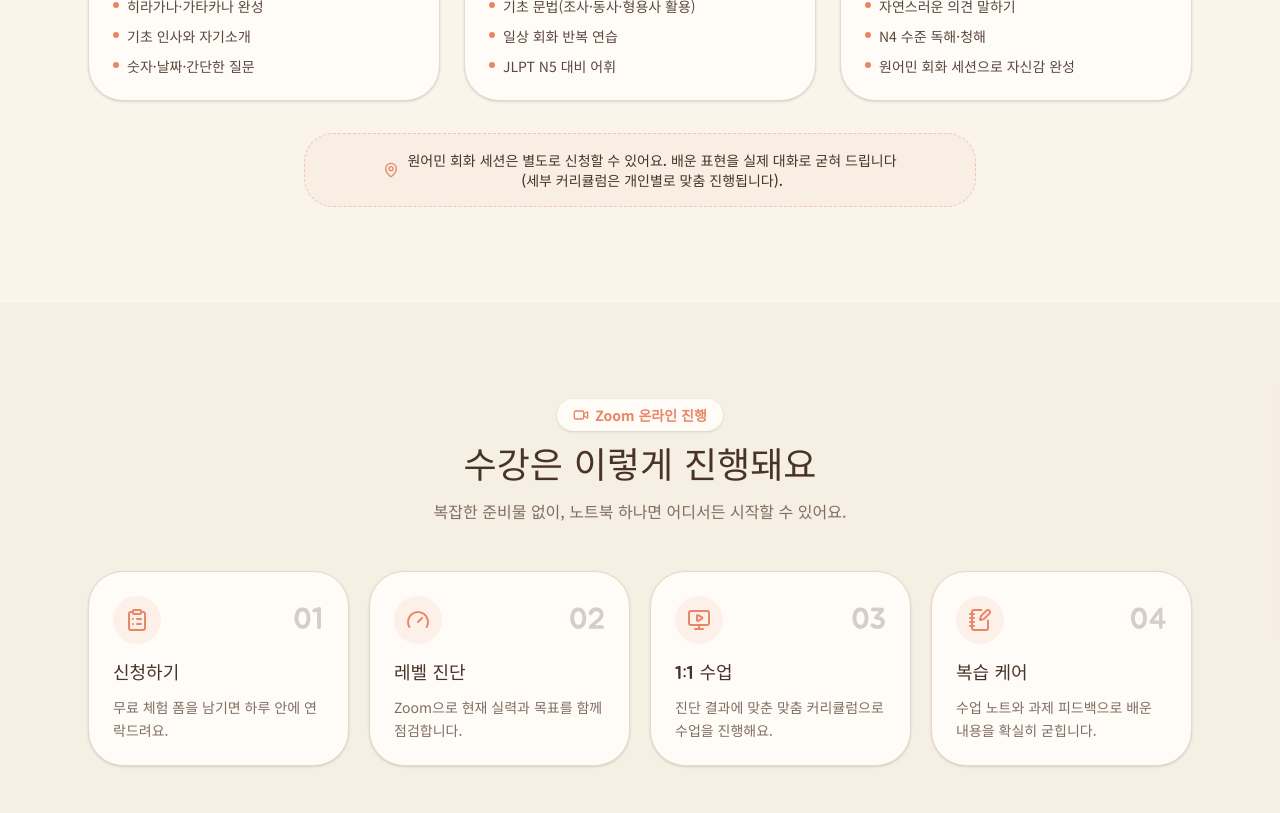
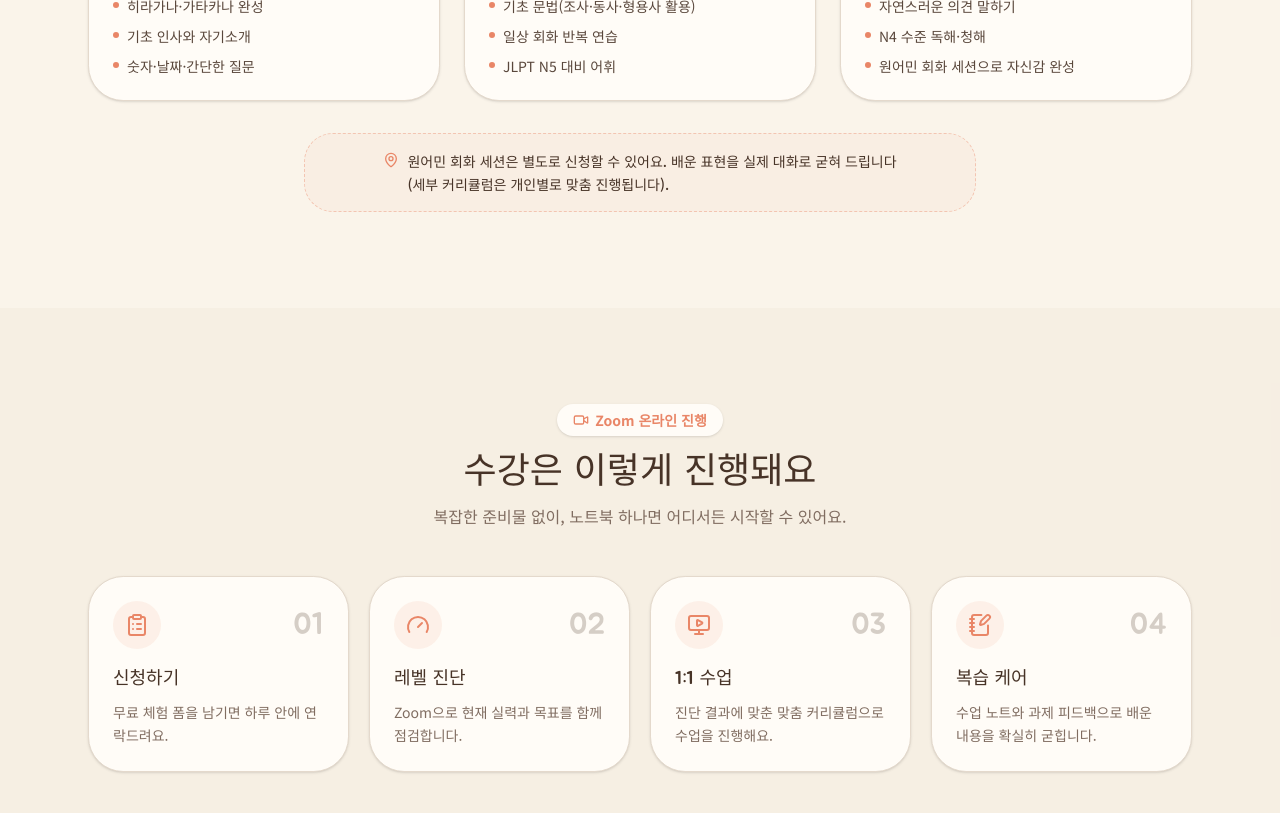
Before and after one commit to Jeong-chanuk/saedal_japanese, a Next.js app: page / in a window 1280 px wide. Shown: the part 2920-3733 px from the top of the page. Built offline with nearby package versions, Linux system fonts and the light colour scheme.

Commit message:
원어민 회화세션 앞의 아이콘을 가운데로

```diff
--- a/components/audience-experience.tsx
+++ b/components/audience-experience.tsx
@@ -47,8 +47,8 @@ export function AudienceExperience() {
                   aria-controls="audience-panel"
                   onClick={() => setSelected(a.id)}
                   className={`group flex flex-col items-start rounded-3xl border-2 p-6 text-left transition-all ${active
-                      ? 'border-primary bg-card shadow-lg -translate-y-1'
-                      : 'border-border bg-card/60 hover:border-primary/40 hover:bg-card hover:-translate-y-0.5'
+                    ? 'border-primary bg-card shadow-lg -translate-y-1'
+                    : 'border-border bg-card/60 hover:border-primary/40 hover:bg-card hover:-translate-y-0.5'
                     }`}
                 >
                   <span
@@ -164,12 +164,14 @@ export function AudienceExperience() {
               ))}
             </ol>
 
-            <p className="mx-auto mt-8 flex max-w-2xl items-center justify-center gap-2 rounded-2xl border border-dashed border-primary/40 bg-primary/5 px-5 py-4 text-center text-sm font-medium text-foreground">
-              <MapPin className="size-4 shrink-0 text-primary" />
-              <span className="whitespace-pre-line">
-              {curriculumNote}
+            <div className="mx-auto mt-8 max-w-2xl rounded-2xl border border-dashed border-primary/40 bg-primary/5 px-5 py-4 text-center text-sm font-medium text-foreground">
+              <span className="inline-flex items-start gap-2 text-left">
+                <MapPin className="mt-0.5 size-4 shrink-0 text-primary" />
+                <span className="whitespace-pre-line leading-relaxed">
+                  {curriculumNote}
+                </span>
               </span>
-            </p>
+            </div>
           </div>
         </section>
       </div>
```
